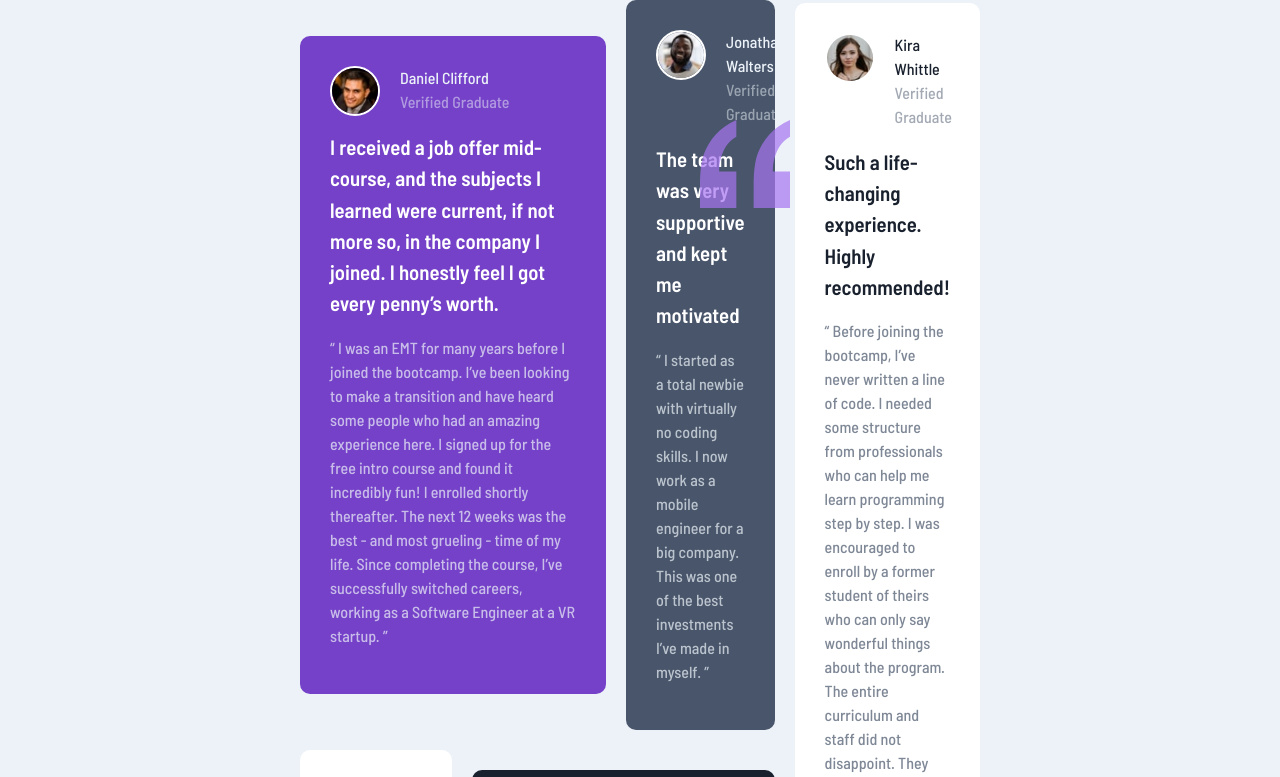
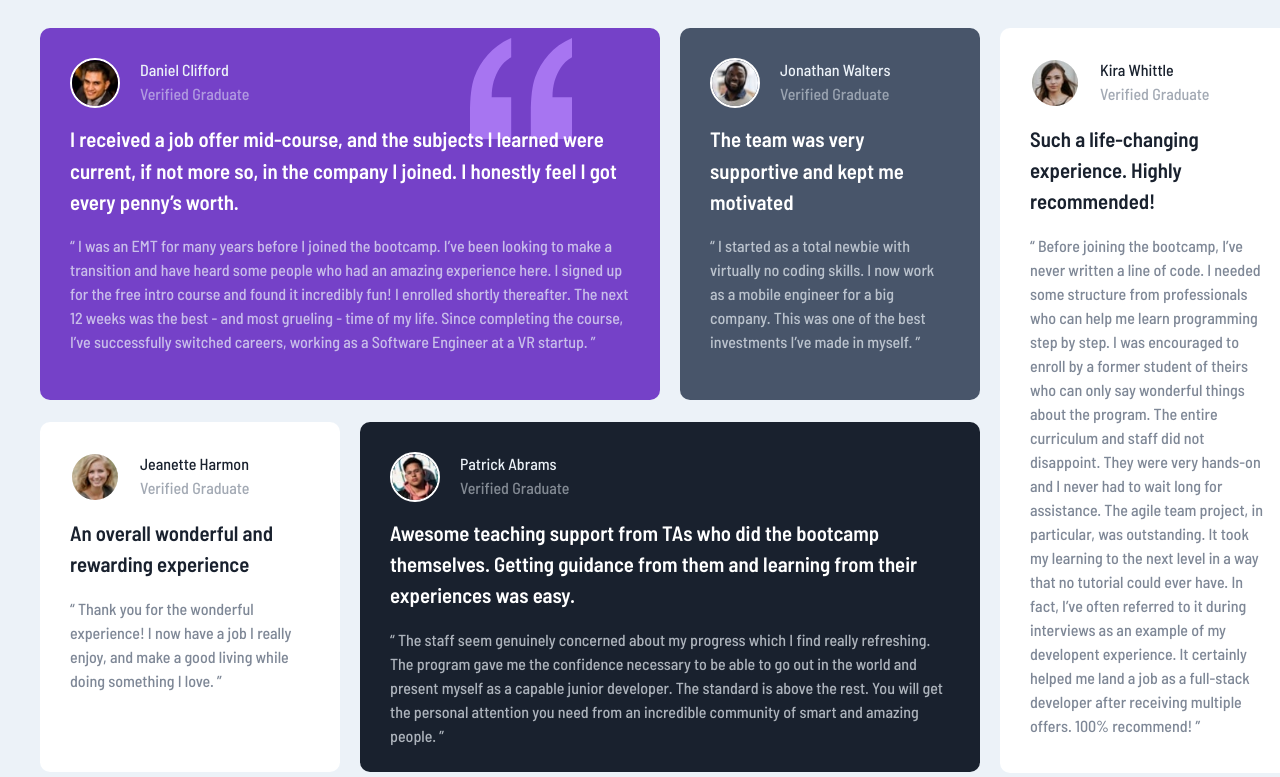
Before and after one commit to Leonardclc/testimonials-grid-section-main, a plain HTML site: page index.html in a window 1280 px wide. Shown: the top 777 px of the page. Drawn offline with Linux system fonts and the light colour scheme.

Commit message:
code update

```diff
--- a/style.css
+++ b/style.css
@@ -4,11 +4,6 @@
 
 *, *::before, *::after {
     box-sizing: border-box;
-  }
-
-
-  html, body {
-    height: 100%;
   }
 
   body {
@@ -76,6 +71,20 @@
         margin-top: 60px;
     }
 
+    .q-img {
+        width: 30%;
+        margin-left: 200px;
+        border: initial;
+        border-radius: initial;
+        position: absolute;
+
+        margin-top: -20px;
+    }
+
+    .purple-text {
+        position: relative;
+    }
+
     .box-jonathan {
         background-color: hsl(217, 19%, 35%);
         padding: 30px;
@@ -141,34 +150,19 @@
         border: 2px solid white;
     }
 
-    .q-img {
-        width: 30%;
-        float: right;
-        border: initial;
-        border-radius: initial;
-        position: absolute;
-        left: 250px;
-        top: 80px;
-        opacity: 70%;
-    }
-
-    .purple-text {
-        position: relative;
-    }
-
     @media only screen and (min-width: 800px) {
-
         body {
             margin: 0;
         }
 
         .wrapper {
             display: grid;
-            grid-template-columns: repeat(4, minmax(auto, 1fr));
-            margin: 0px 300px 0px 300px;
+            grid-template-columns: repeat(4, minmax(300px, 0.5fr));
             place-items: center;
             min-height: 100vh;
             align-content: center;
+            max-width: 1200px;
+            margin: 0 auto;
         }
 
         .box-daniel {
@@ -182,14 +176,9 @@
             grid-column: 4 / 4;
         }
 
-        .box-jonathan > img {
-        }
-
-        .box-jeanette {
-        }
-
         .box-patric {
             grid-column: span 2;
+            max-height: 350px;
         }
 
         img {
@@ -197,14 +186,20 @@
             height: auto;
         }
 
+        .box-jeanette {
+            min-height: 350px;
+        }
+        .box-kira {
+            max-height: 745px;
+        }
+
         .q-img {
-            width: 7%;
-            float: right;
+            width: 8%;
+            margin-left: 400px;
             border: initial;
             border-radius: initial;
             position: absolute;
-            left: 700px;
-            top: 120px;
-            opacity: 70%;
+
+            margin-top: -20px;
         }
     }
```
